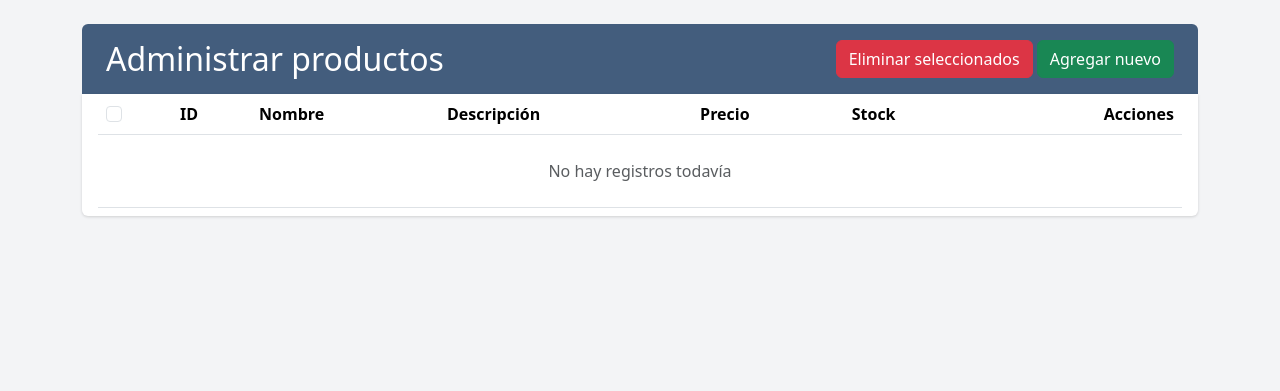
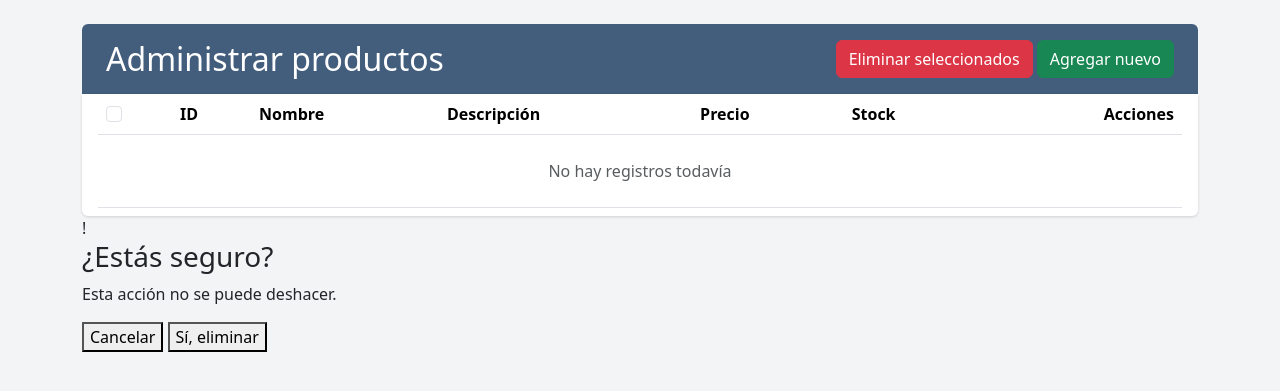
Before and after one commit to fernando-polanco/arquitecturas-de-software, a Spring Boot app: page /productos in a window 1280 px wide. Shown: the top 391 px of the page. Run offline with Spring Boot 4, Linux system fonts and the light colour scheme; data that the repository does not hold is empty.

Commit message:
Implementación de ventana de dialogo con html

```diff
--- a/src/main/resources/templates/productos/lista.html
+++ b/src/main/resources/templates/productos/lista.html
@@ -64,6 +64,36 @@
             </table>
         </div>
     </form>
+    <div id="modalConfirmacion" class="modal-overlay" aria-hidden="true">
+
+        <div class="modal-contenido" role="dialog"
+             aria-modal="true"
+             aria-labelledby="modalTitulo">
+
+            <div class="modal-icono">
+                !
+            </div>
+
+            <h3 id="modalTitulo">¿Estás seguro?</h3>
+
+            <p id="modalMensaje">
+                Esta acción no se puede deshacer.
+            </p>
+
+            <div class="modal-acciones">
+                <button type="button" id="btnCancelar"
+                        class="btn-modal btn-cancelar">
+                    Cancelar
+                </button>
+
+                <button type="button" id="btnConfirmar"
+                        class="btn-modal btn-confirmar">
+                    Sí, eliminar
+                </button>
+            </div>
+
+        </div>
+    </div>
 </div>
 
 <script th:src="@{/js/productos.js}"></script>
```
